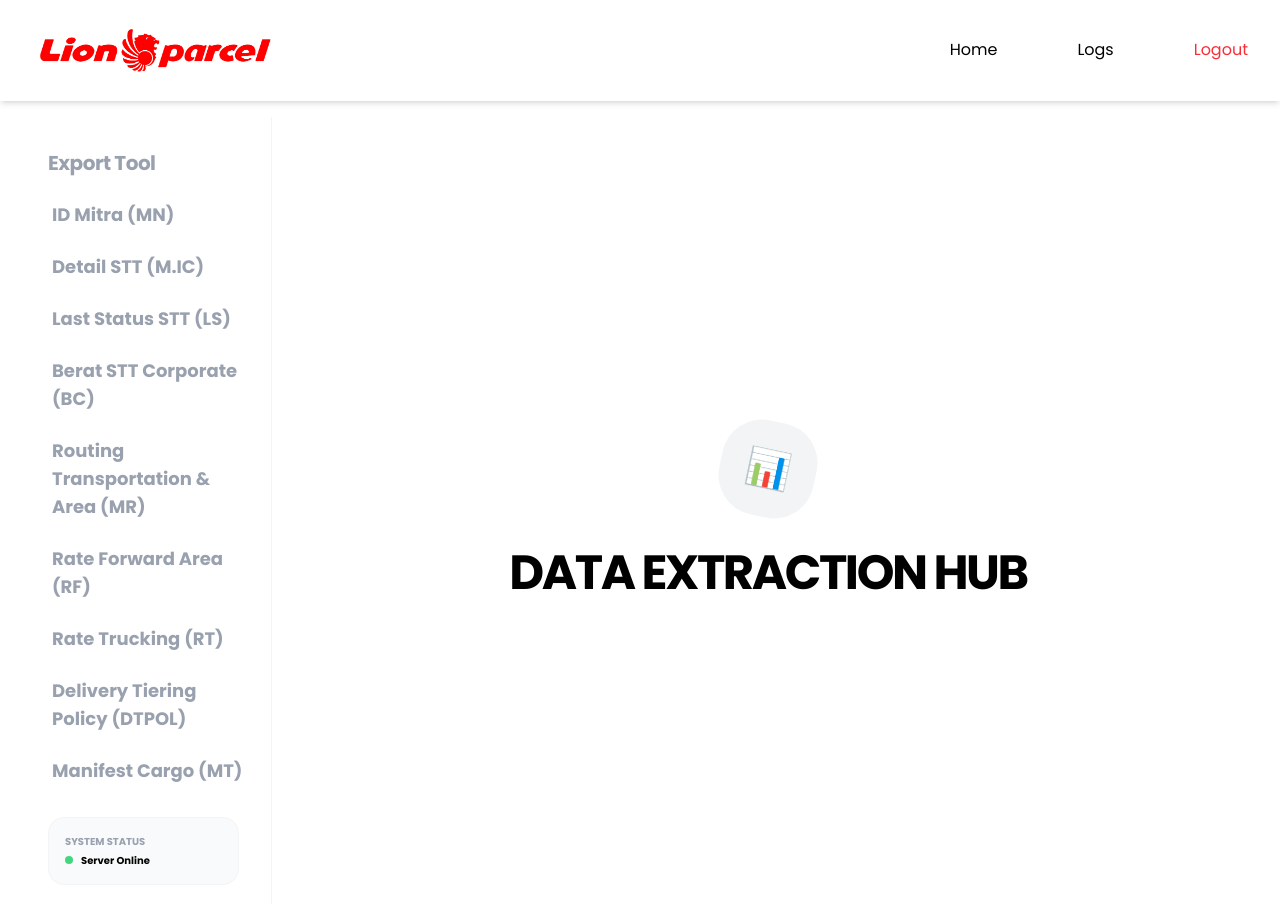
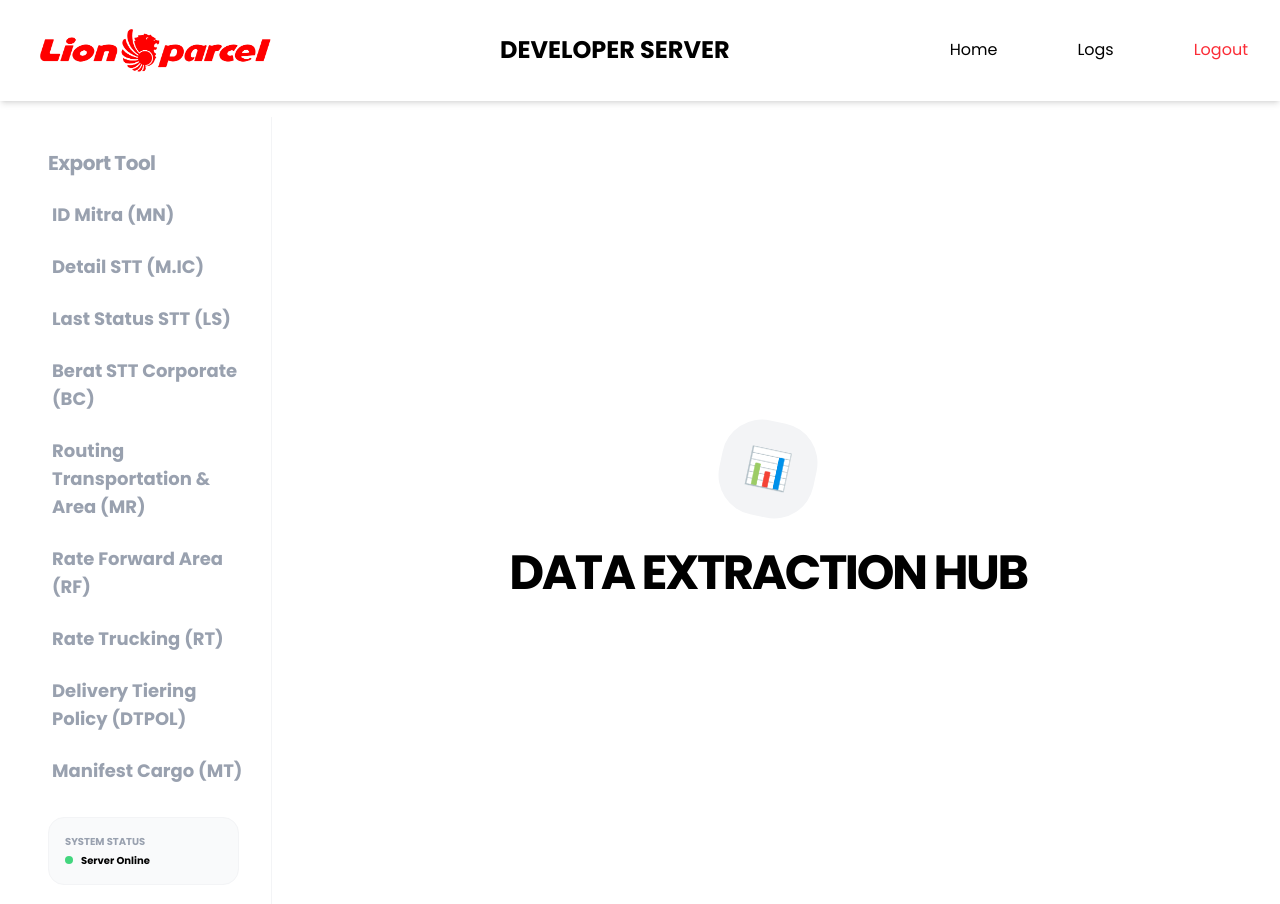
Before and after one commit to chunliee/lionpx2front, a Next.js app: page /export in a window 1280 px wide. Shown: the top 904 px of the page. Built offline with nearby package versions, Linux system fonts and the light colour scheme.

Commit message:
add favicon

```diff
--- /dev/null
+++ b/app/layout-client.tsx
@@ -0,0 +1,41 @@
+"use client";
+
+import { Poppins } from "next/font/google";
+import "./globals.css";
+import Navbar from "@/components/Navbar";
+import "remixicon/fonts/remixicon.css";
+import React from "react";
+import { usePathname } from "next/navigation";
+
+const fontPoppins = Poppins({
+  subsets: ["latin"],
+  weight: ["400", "500", "600", "700"],
+  variable: "--font-poppins",
+});
+
+export default function RootLayout({
+  children,
+}: {
+  children: React.ReactNode;
+}) {
+  const pathname = usePathname();
+
+  // Tentukan apakah halaman saat ini adalah login
+  const isLoginPage = pathname === "/login";
+
+  return (
+    <html lang="en">
+      <body className={`${fontPoppins.className} antialiased`}>
+        {/* Hanya tampilkan Navbar jika BUKAN di halaman login */}
+        {!isLoginPage && <Navbar />}
+
+        {/* PENTING: Gunakan padding atau margin top di container
+          supaya konten tidak tertutup Navbar yang posisinya biasanya fixed/sticky
+        */}
+        <main className={`${!isLoginPage ? "pt-4" : ""}`}>
+          <div className="container mx-auto px-4">{children}</div>
+        </main>
+      </body>
+    </html>
+  );
+}
--- a/app/layout.tsx
+++ b/app/layout.tsx
@@ -1,11 +1,8 @@
-"use client";
-
+import { Metadata } from "next";
 import { Poppins } from "next/font/google";
 import "./globals.css";
-import Navbar from "@/components/Navbar";
 import "remixicon/fonts/remixicon.css";
-import React from "react";
-import { usePathname } from "next/navigation";
+import LayoutClient from "./layout-client";
 
 const fontPoppins = Poppins({
   subsets: ["latin"],
@@ -13,29 +10,24 @@ const fontPoppins = Poppins({
   variable: "--font-poppins",
 });
 
+// DI SINI TEMPAT LOGO NYA
+export const metadata: Metadata = {
+  title: "Dashboard KOF",
+  icons: {
+    icon: "/assets/logolag.PNG",
+  },
+};
+
 export default function RootLayout({
   children,
 }: {
   children: React.ReactNode;
 }) {
-  const pathname = usePathname();
-
-  // Tentukan apakah halaman saat ini adalah login
-  const isLoginPage = pathname === "/login";
-
   return (
     <html lang="en">
-      <body className={`${fontPoppins.className} antialiased`}>
-        {/* Hanya tampilkan Navbar jika BUKAN di halaman login */}
-        {!isLoginPage && <Navbar />}
-
-        {/* PENTING: Gunakan padding atau margin top di container
-          supaya konten tidak tertutup Navbar yang posisinya biasanya fixed/sticky
-        */}
-        <main className={`${!isLoginPage ? "pt-4" : ""}`}>
-          <div className="container mx-auto px-4">{children}</div>
-        </main>
-      </body>
+      <LayoutClient poppinsClass={fontPoppins.className}>
+        {children}
+      </LayoutClient>
     </html>
   );
 }
--- a/components/Navbar.tsx
+++ b/components/Navbar.tsx
@@ -51,6 +51,11 @@ const Navbar = () => {
               height={80}
               priority
             />
+          </div>
+          <div className="logo flex items-center">
+            <h1 className="text-2xl font-bold text-gradient-to-r from-indigo-500 via-purple-500 to-pink-500">
+              DEVELOPER SERVER
+            </h1>
           </div>
 
           <ul className="menu flex items-center gap-12">
```
Also changed, not shown: public/assets/logolag.PNG (added).
